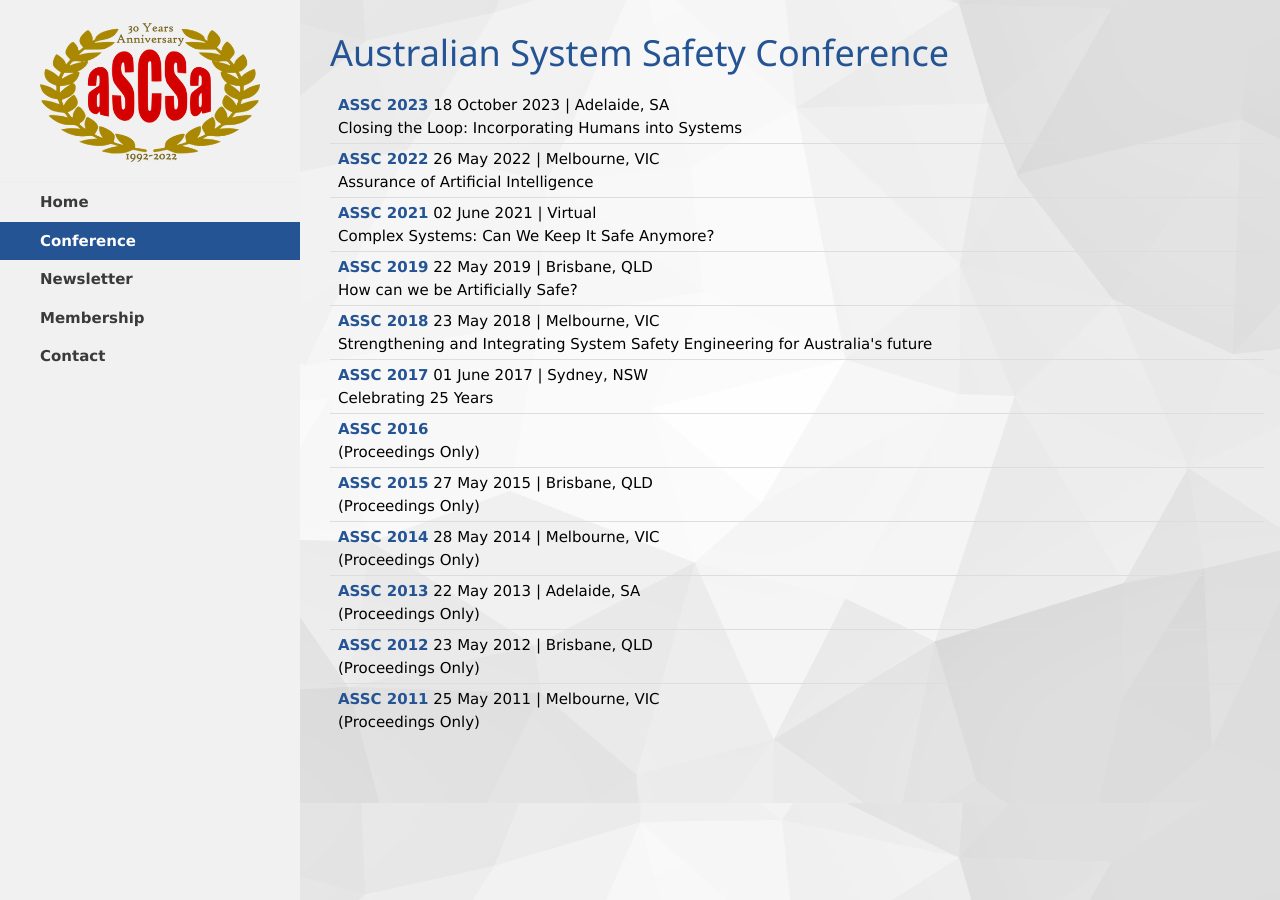
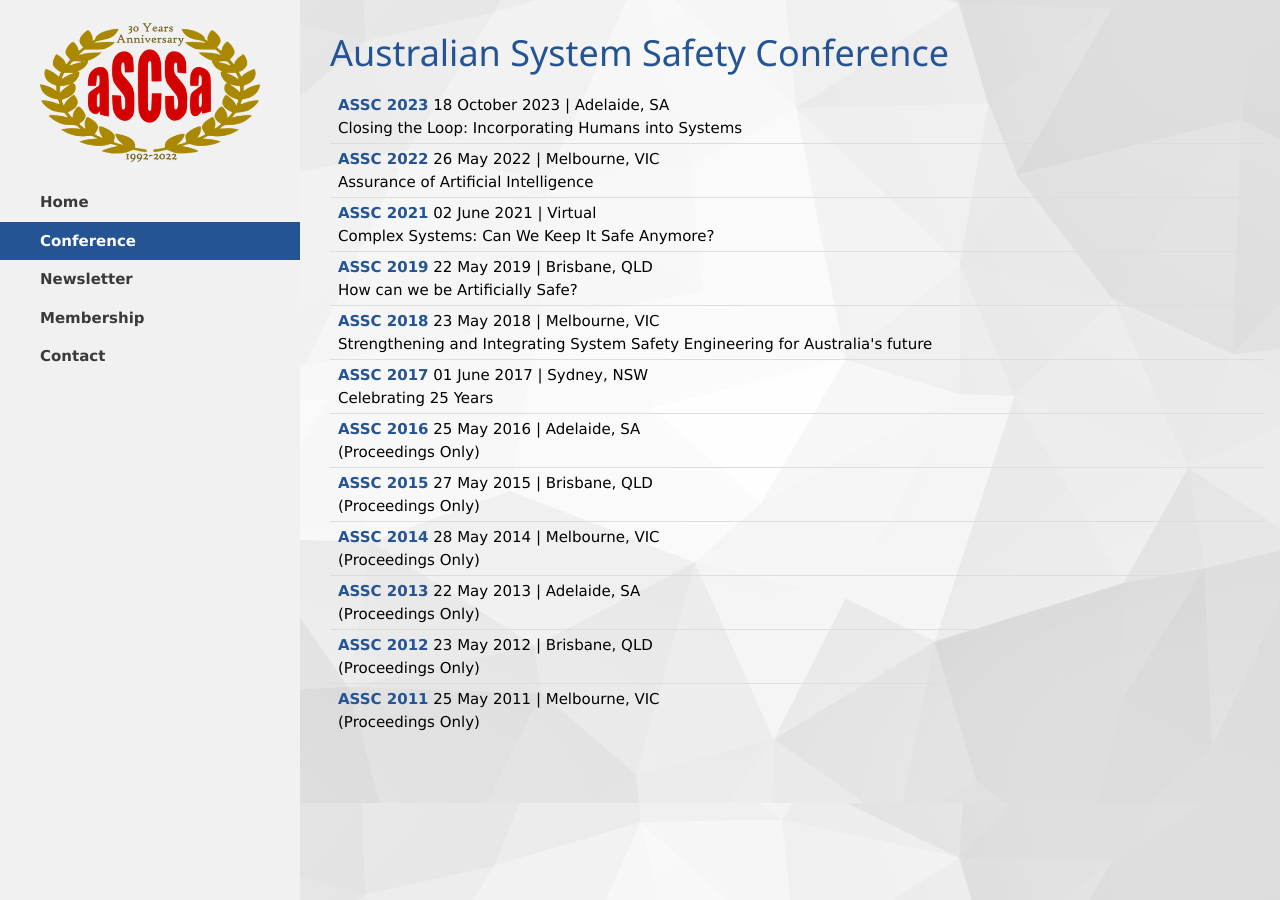
Before and after one commit to aus-safety-critical-systems-assoc/aus-safety-critical-systems-assoc.github.io, a Jekyll site: the page built from conference.html, in a window 1280 px wide. Built offline with Jekyll 4.4.1, drawn with Linux system fonts in a browser that asks for light colours.

Commit message:
Added date and location of ASSC 2016.

```diff
--- a/conference.html
+++ b/conference.html
@@ -19,7 +19,7 @@
     {% endfor %}
     <li class="w3-padding-small">
       <a href="/assets/docs/conferences/ASSC2016 Proceedings.pdf" class="expand">
-        <b class="w3-text-theme">ASSC 2016</b><br>
+        <b class="w3-text-theme">ASSC 2016</b> 25 May 2016 | Adelaide, SA<br>
         (Proceedings Only)
       </a>
     </li>
```
